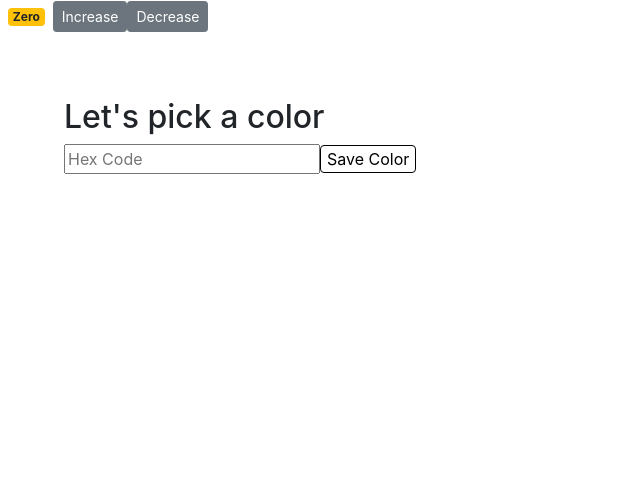
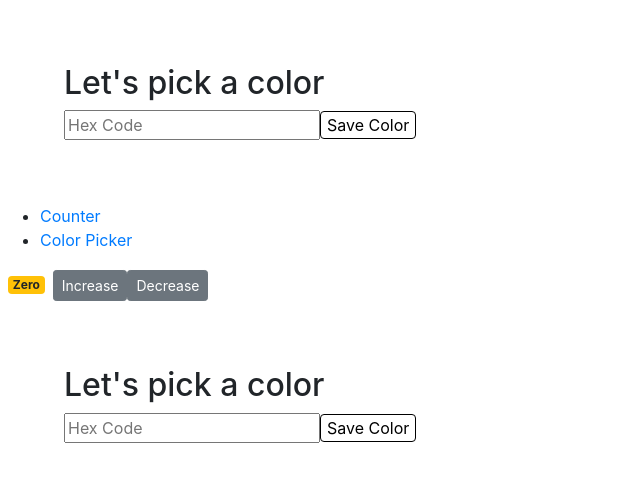
Before and after one commit to cresharper/react-sandbox, a React (Create React App) app: page /color-picker in a window 1280 px wide. Shown: the top 482 px of the page, without its empty margins (0-640 px from the left). Built offline with nearby package versions, Linux system fonts and the light colour scheme.

Commit message:
basic routes implementation

```diff
--- a/src/components/colorpicker.jsx
+++ b/src/components/colorpicker.jsx
@@ -25,12 +25,12 @@ class ColorPick extends React.Component {
     }
    }
 
-//    saveColor() {
-//     var copyText = document.getElementById("myInput");
-//     copyText.select();
-//     document.execCommand("copy");
-//     alert("Copied the text: " + copyText.value);
-//    }
+   saveColor() {
+    var copyText = document.getElementById("myInput");
+    copyText.select();
+    document.execCommand("copy");
+    alert("Copied the text: " + copyText.value);
+   }
 
    componentDidMount() {
         console.log(this.state.backgroundColor);
--- a/src/index.js
+++ b/src/index.js
@@ -7,8 +7,22 @@ import Counter from './components/counter';
 import Counters from './components/counters';
 import ColorPicker from './components/colorpicker';
 
+import { BrowserRouter as Router, Route, Link } from "react-router-dom";
+
 ReactDOM.render(
   <main className="content-area">
+    <Router>
+        <Route path="/counter" component={Counter} />
+        <Route path="/color-picker" component={ColorPicker} />
+        <ul>
+          <li>
+            <Link to="/counter">Counter</Link>
+          </li>
+          <li>
+            <Link to="/color-picker">Color Picker</Link>
+          </li>
+        </ul>
+    </Router>
     <Counter />
     <ColorPicker />
   </main>,
```
